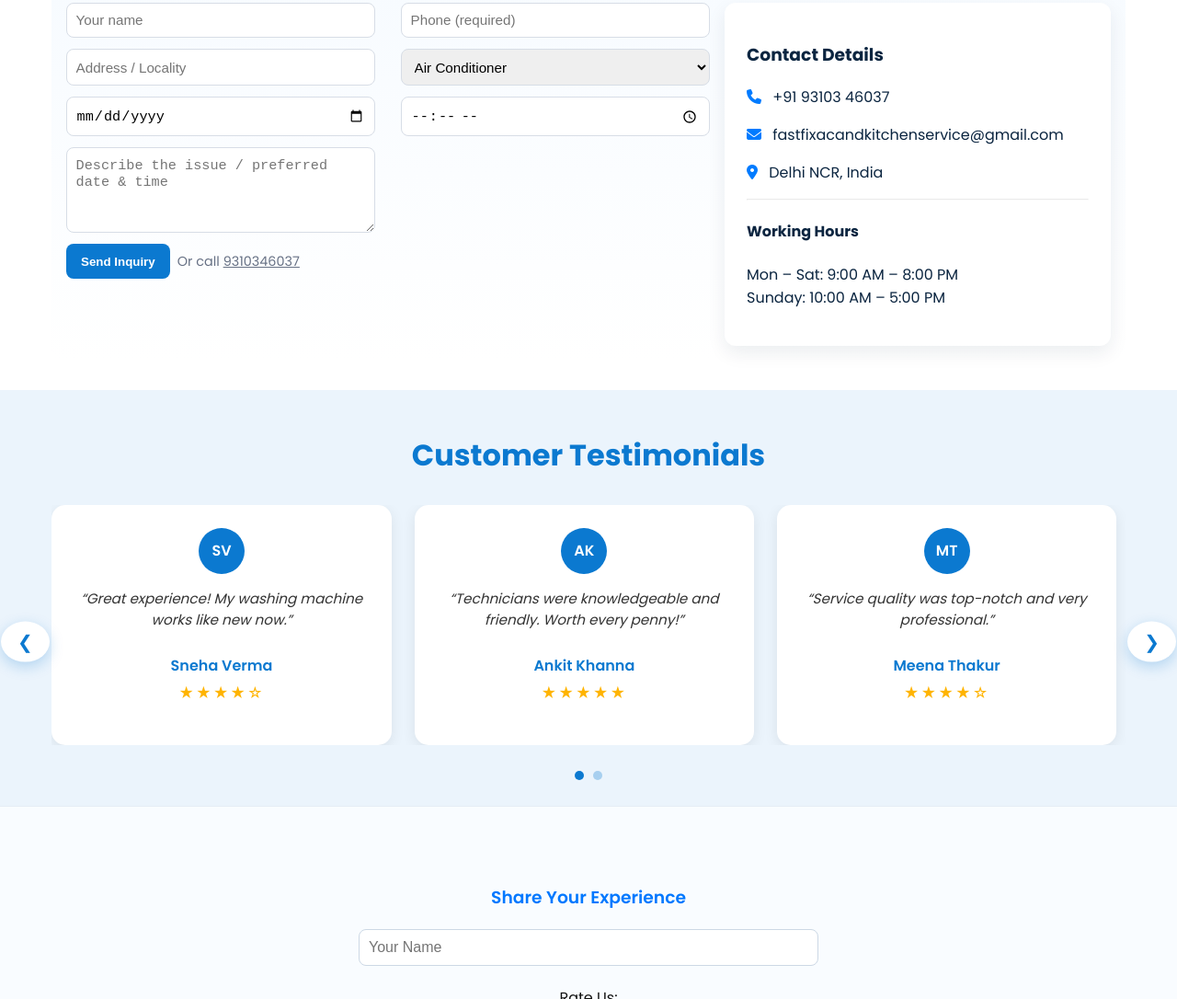
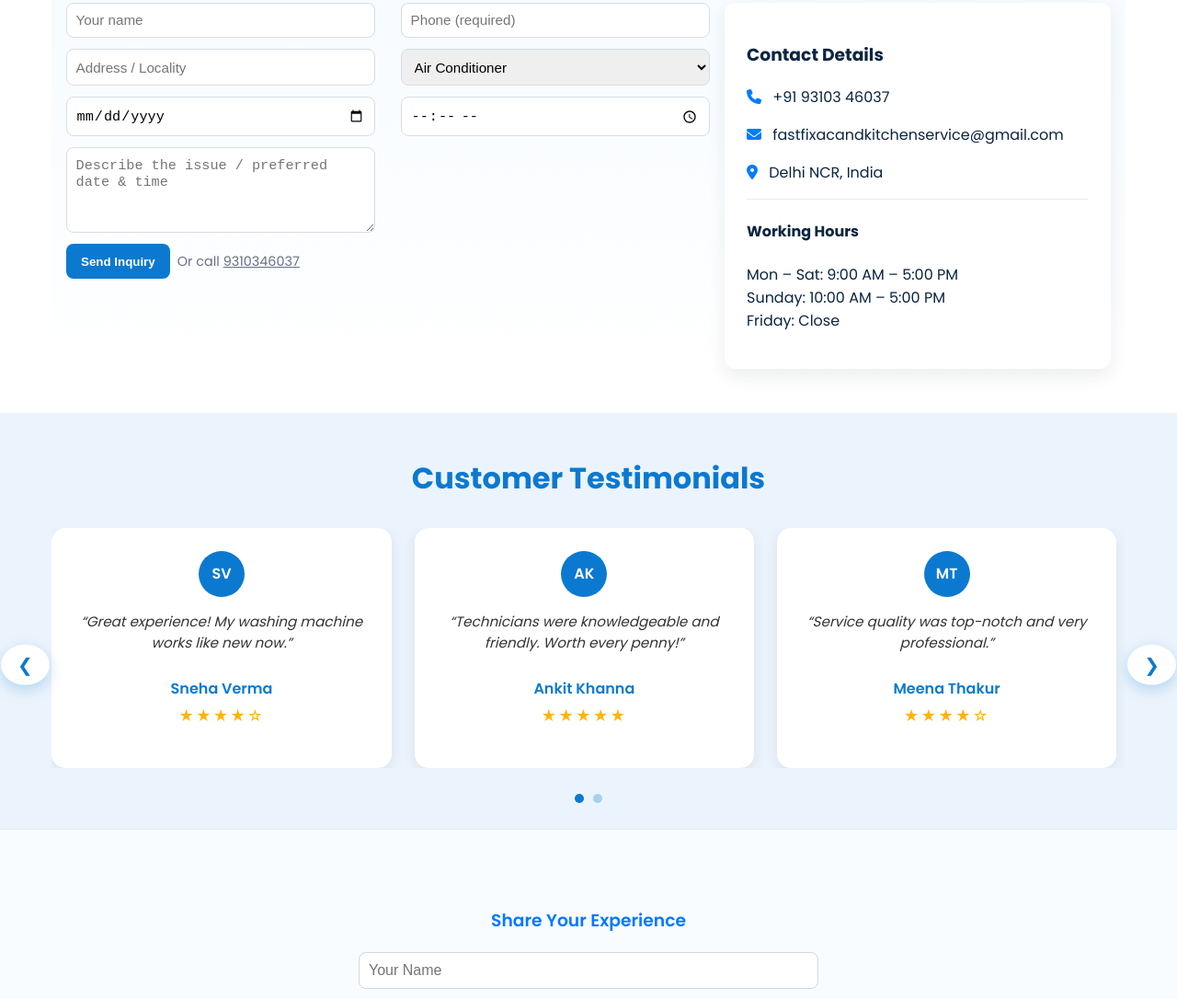
Before and after one commit to optmsshiv/fastfixncr, a plain HTML site: page index.html in a window 1280 px wide. Shown: the part 1962-3048 px from the top of the page at 92% size. Drawn offline with Linux system fonts and the light colour scheme.

Commit message:
Update working hours in the footer section to reflect new closing time on Fridays

```diff
--- a/index.html
+++ b/index.html
@@ -267,7 +267,7 @@
                     <p><i class="fas fa-map-marker-alt"></i> Delhi NCR, India</p>
                     <hr style="margin:1rem 0;opacity:0.2;">
                     <h4>Working Hours</h4>
-                    <p>Mon – Sat: 9:00 AM – 8:00 PM<br>Sunday: 10:00 AM – 5:00 PM</p>
+                    <p>Mon – Sat: 9:00 AM – 5:00 PM<br>Sunday: 10:00 AM – 5:00 PM<br>Friday: Close</p>
                 </div>
             </div>
         </section>
```
